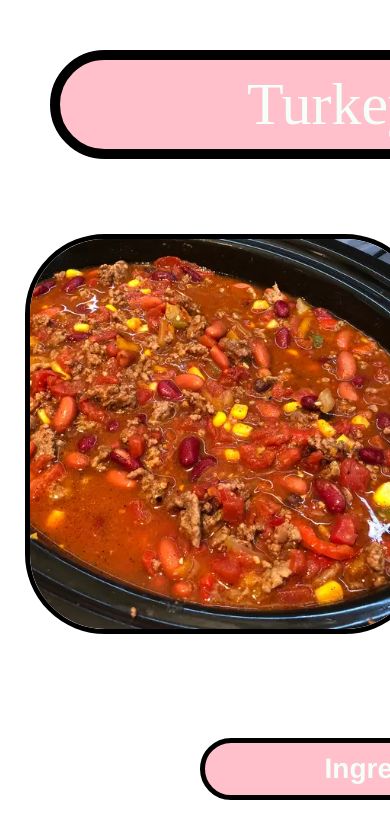
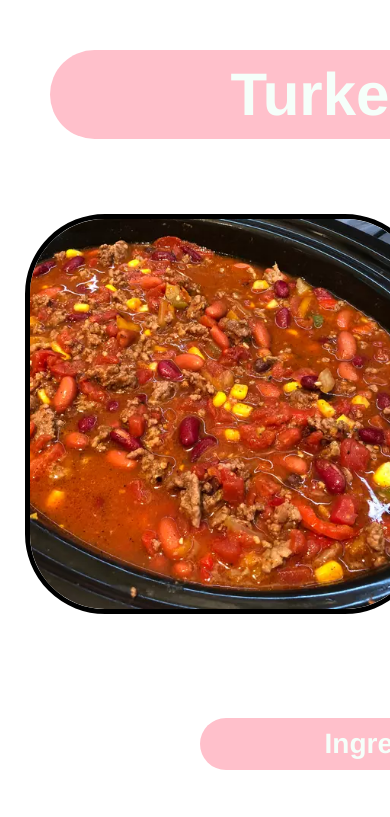
Before and after one commit to semiadult/odin-recipes, a plain HTML site: page recipes/turkey.html in a window 390 px wide. Shown: the top 817 px of the page. Drawn offline with Linux system fonts and the light colour scheme.

Commit message:
Change font for mobile

```diff
--- a/style.css
+++ b/style.css
@@ -21,11 +21,11 @@
     font-weight:lighter;
     color: mintcream;
     background-color: pink;
-    font-family: "Brush Script MT";
+    font-family: "Helvetica";
     margin: 50px;
-    border: 10px black solid;
     border-radius: 80px;
     padding: 10px;
+    font-weight: bold;
 }
 
 .title:hover {
@@ -118,7 +118,6 @@ button:active {
     color: mintcream;
     background-color: pink;
     font-size: 28px;
-    border: 5px black solid;
     padding: 10px;
     border-radius: 75px;
 }
```
